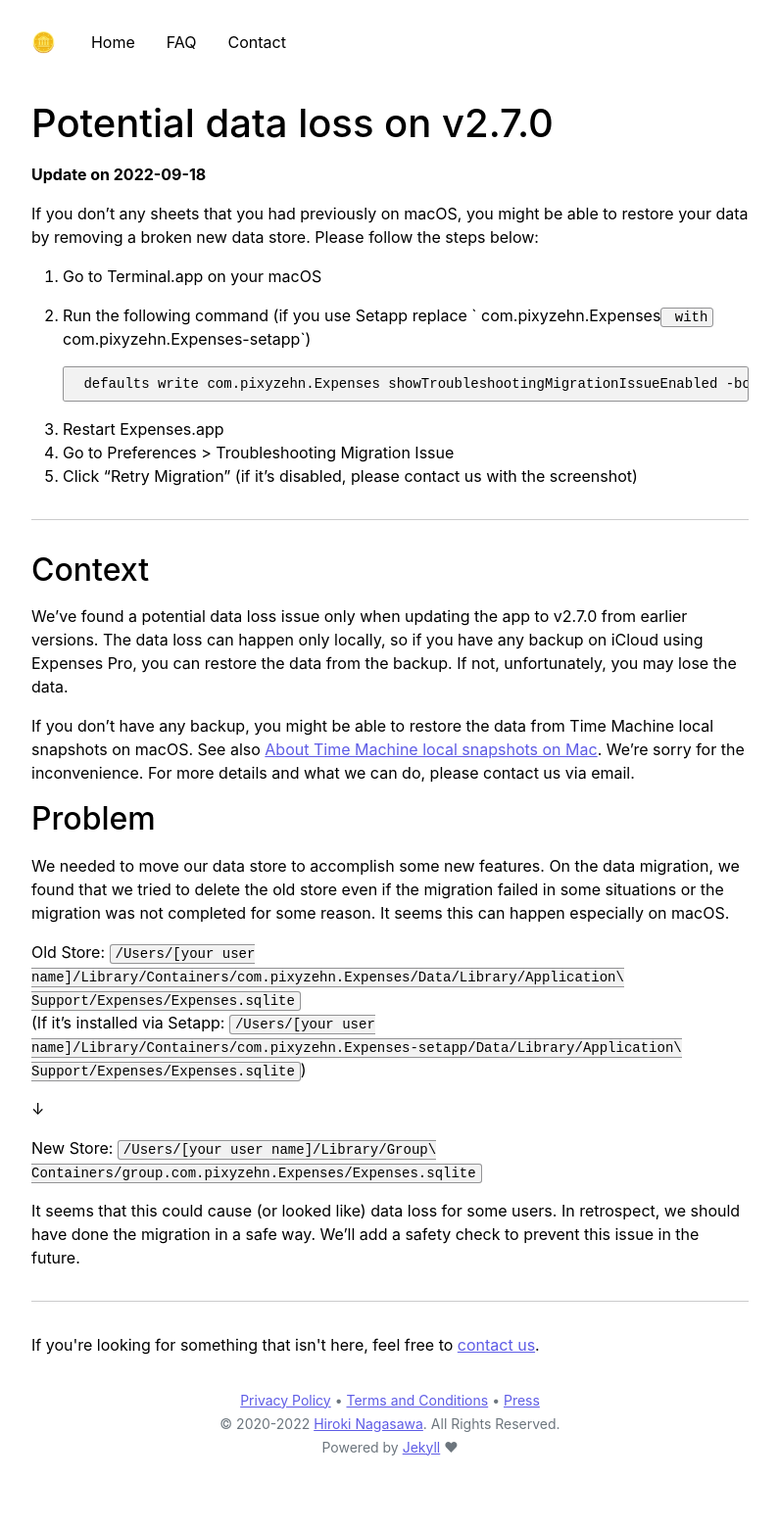
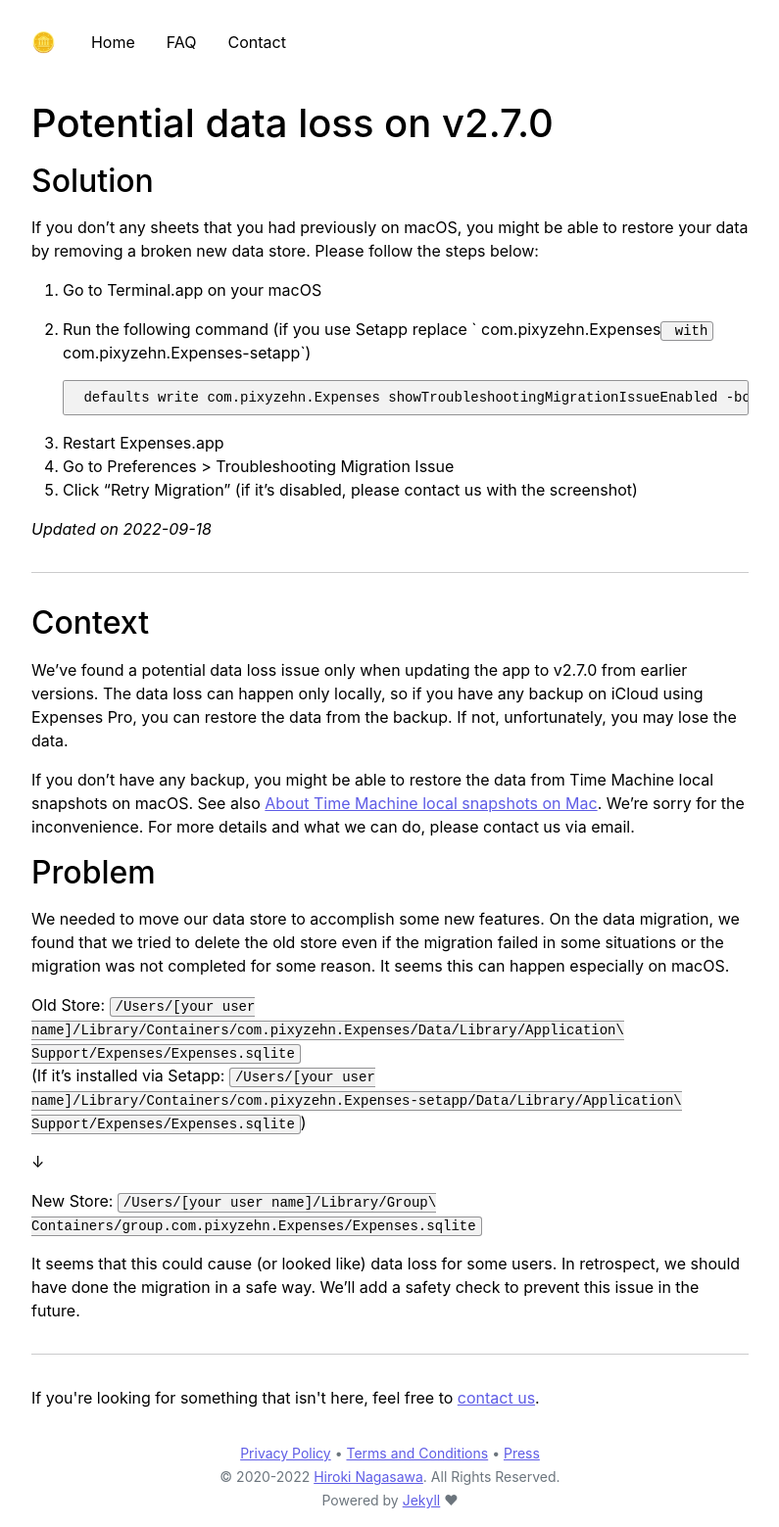
Before and after one commit to bluecometlabs/getexpenses.app, a Jekyll site: the page built from pages/faq/potential-data-loss-on-v2.7.0.md, in a window 1280 px wide. Shown: the whole page at 98% size, without its empty margins (242-1037 px from the left). Built offline with Jekyll 4.4.1, drawn with Linux system fonts in a browser that asks for light colours; before the commit the page ends 1505 px from its top, so only the background shows below that.

Commit message:
Update page

```diff
--- a/pages/faq/potential-data-loss-on-v2.7.0.md
+++ b/pages/faq/potential-data-loss-on-v2.7.0.md
@@ -6,7 +6,7 @@
 
 # Potential data loss on v2.7.0
 
-**Update on 2022-09-18**
+## Solution
 
 If you don't any sheets that you had previously on macOS, you might be able to restore your data by removing a broken new data store. Please follow the steps below:
 
@@ -20,6 +20,8 @@
 3. Restart Expenses.app
 4. Go to Preferences > Troubleshooting Migration Issue
 5. Click "Retry Migration" (if it's disabled, please contact us with the screenshot)
+
+*Updated on 2022-09-18*
 
 ---
 
```
